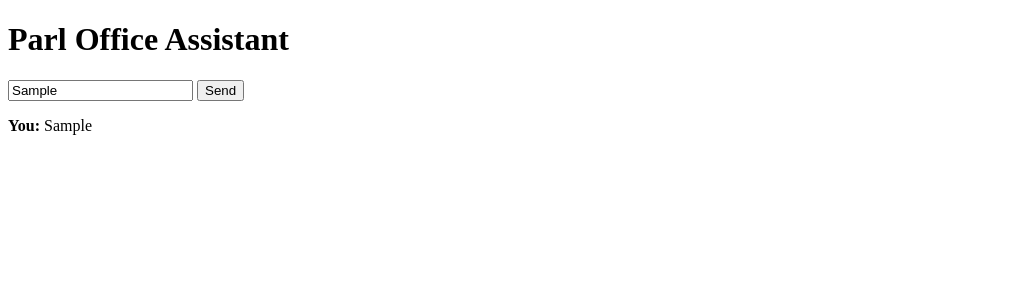
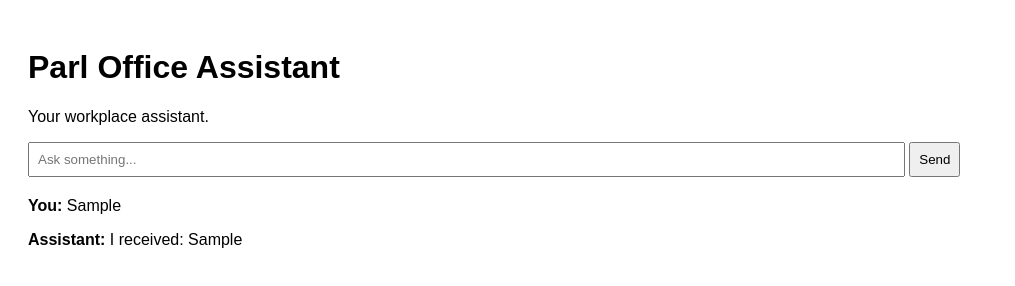
Before and after one commit to PintolDonovan6/Parl-Office--Assistant, a website: page frontend/index.html in a window 1280 px wide. Both pictures are taken after typing "Sample" into the empty fields and a click on the button "Send". Shown: the whole page, without its empty margins (0-1015 px from the left). Drawn offline with Linux system fonts and the light colour scheme; no server answers.

Commit message:
Update index.html

```diff
--- a/frontend/index.html
+++ b/frontend/index.html
@@ -1,18 +1,37 @@
 <!DOCTYPE html>
-<html>
+<html lang="en">
 <head>
+  <meta charset="UTF-8" />
+  <meta name="viewport" content="width=device-width, initial-scale=1.0" />
   <title>Parl Office Assistant</title>
+
+  <link rel="manifest" href="./manifest.json" />
+  <meta name="theme-color" content="#003366" />
 </head>
-<body>
+<body style="font-family: Arial, sans-serif; padding: 20px;">
 
   <h1>Parl Office Assistant</h1>
+  <p>Your workplace assistant.</p>
 
-  <input id="msg" placeholder="Ask something...">
-  <button onclick="send()">Send</button>
+  <input id="msg" placeholder="Ask something..." style="padding:8px; width:70%;">
+  <button onclick="reply()" style="padding:8px;">Send</button>
 
-  <div id="chat"></div>
+  <div id="chat" style="margin-top:20px;"></div>
 
-  <script src="app.js"></script>
+  <script>
+    function reply() {
+      const msg = document.getElementById("msg").value;
+      const chat = document.getElementById("chat");
+
+      chat.innerHTML += "<p><b>You:</b> " + msg + "</p>";
+      chat.innerHTML += "<p><b>Assistant:</b> I received: " + msg + "</p>";
+      document.getElementById("msg").value = "";
+    }
+
+    if ("serviceWorker" in navigator) {
+      navigator.serviceWorker.register("./service-worker.js");
+    }
+  </script>
 
 </body>
 </html>
```
